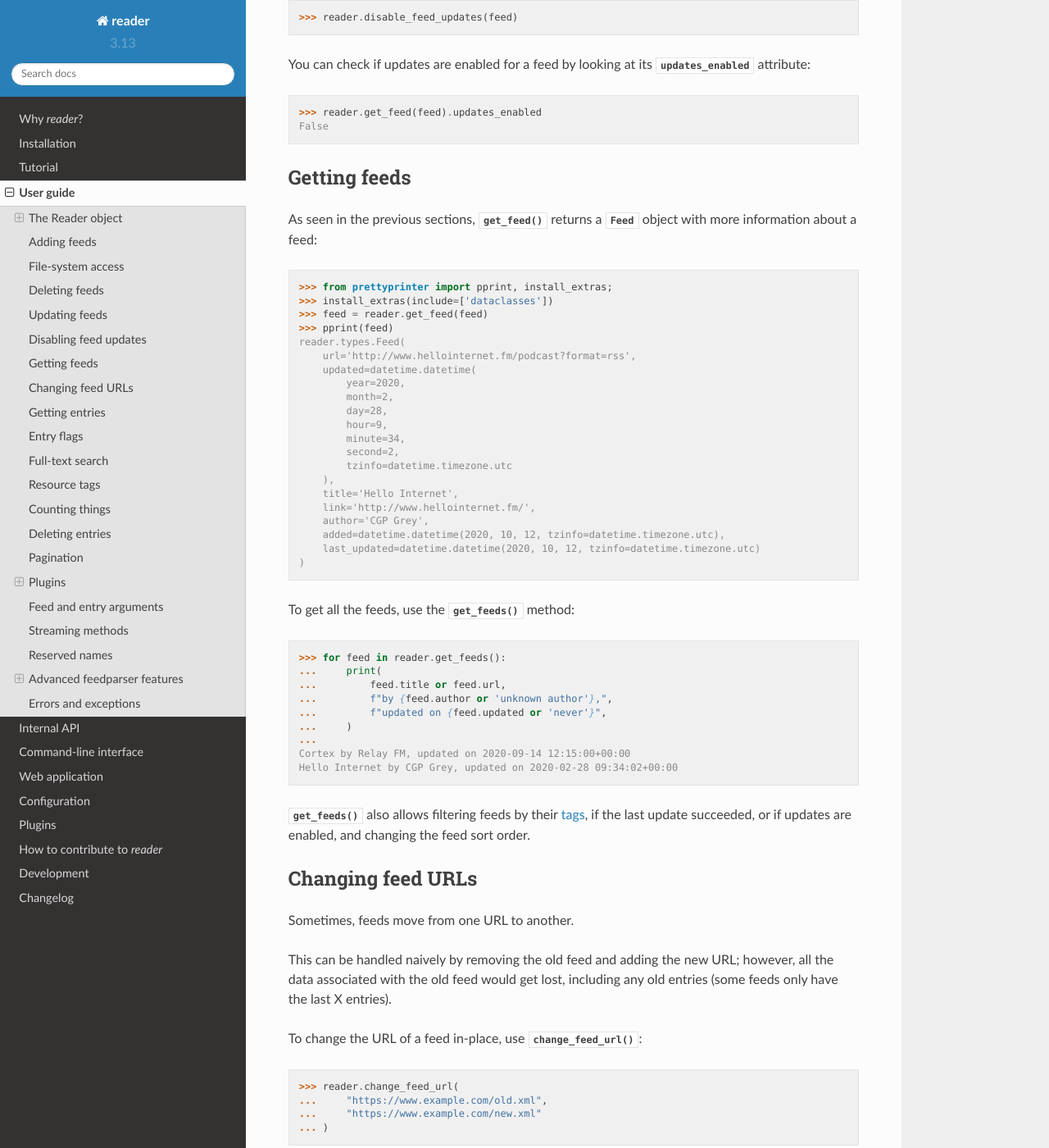
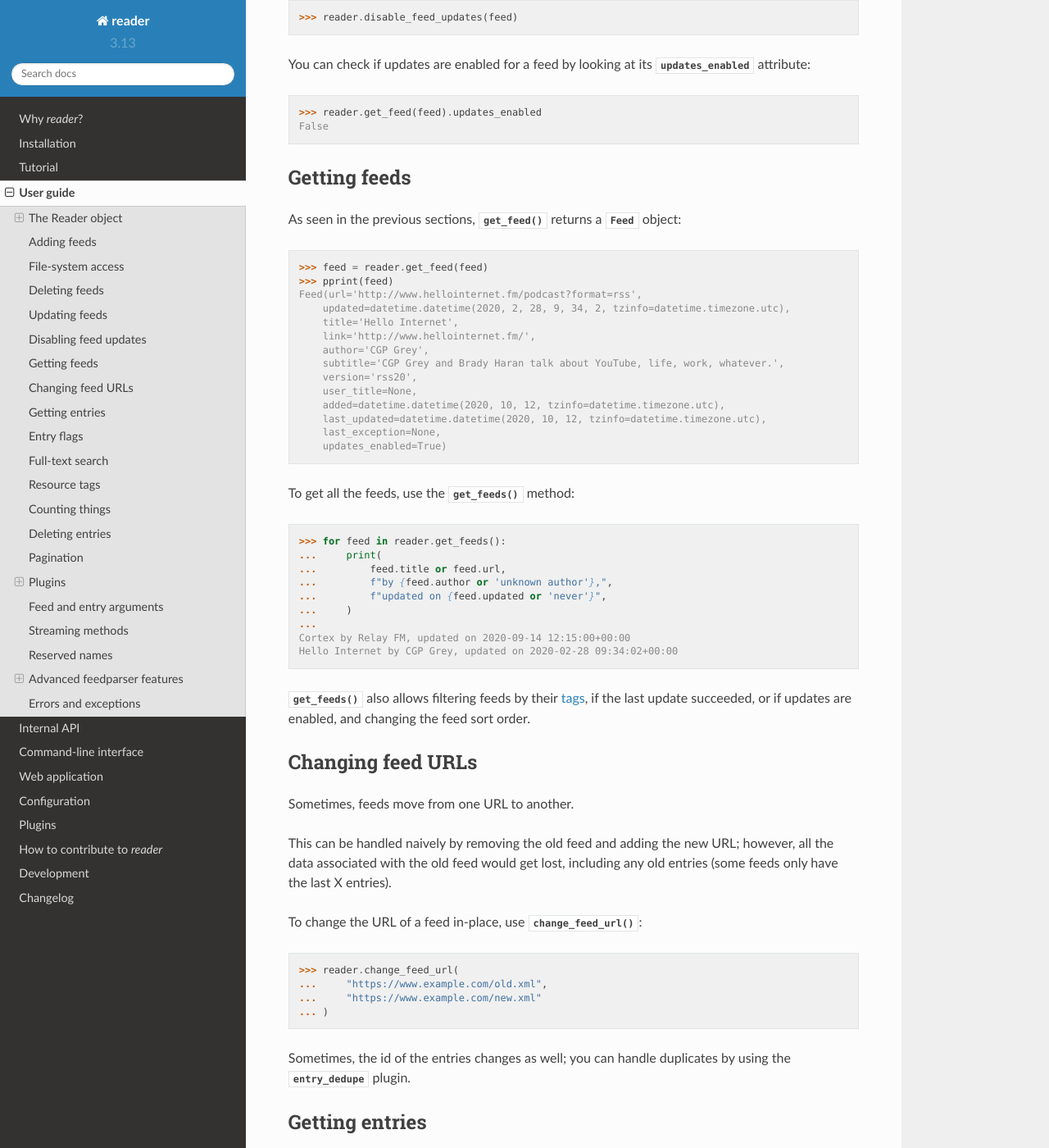
Before and after one commit to Alcides1123/reader, a Sphinx documentation site: the page built from docs/guide.rst, in a window 1280 px wide and 1400 px high, scrolled down 4682 px. Shown: the whole window at 82% size. Built offline with Sphinx 7.4.7 and the Read the Docs theme 2.0.0, drawn with Linux system fonts in a browser that asks for light colours; pages that are not in the unit, such as notebooks, are missing from menus; some of the changed text lies outside the part shown.

Commit message:
Use get_entries(limit=...) in the user guide. #257

```diff
--- a/docs/guide.rst
+++ b/docs/guide.rst
@@ -282,30 +282,22 @@ Getting feeds
 -------------
 
 As seen in the previous sections,
-:meth:`~Reader.get_feed` returns a :class:`Feed` object
-with more information about a feed::
+:meth:`~Reader.get_feed` returns a :class:`Feed` object::
 
-    >>> from prettyprinter import pprint, install_extras;
-    >>> install_extras(include=['dataclasses'])
     >>> feed = reader.get_feed(feed)
     >>> pprint(feed)
-    reader.types.Feed(
-        url='http://www.hellointernet.fm/podcast?format=rss',
-        updated=datetime.datetime(
-            year=2020,
-            month=2,
-            day=28,
-            hour=9,
-            minute=34,
-            second=2,
-            tzinfo=datetime.timezone.utc
-        ),
+    Feed(url='http://www.hellointernet.fm/podcast?format=rss',
+        updated=datetime.datetime(2020, 2, 28, 9, 34, 2, tzinfo=datetime.timezone.utc),
         title='Hello Internet',
         link='http://www.hellointernet.fm/',
         author='CGP Grey',
+        subtitle='CGP Grey and Brady Haran talk about YouTube, life, work, whatever.',
+        version='rss20',
+        user_title=None,
         added=datetime.datetime(2020, 10, 12, tzinfo=datetime.timezone.utc),
-        last_updated=datetime.datetime(2020, 10, 12, tzinfo=datetime.timezone.utc)
-    )
+        last_updated=datetime.datetime(2020, 10, 12, tzinfo=datetime.timezone.utc),
+        last_exception=None,
+        updates_enabled=True)
 
 To get all the feeds, use the :meth:`~Reader.get_feeds` method::
 
@@ -370,12 +362,11 @@ Here is an example of getting entries for a single feed::
 
     >>> feed.title
     'Hello Internet'
-    >>> entries = list(reader.get_entries(feed=feed))
-    >>> for entry in entries[:2]:
-    ...     print(entry.feed.title, '-', entry.title)
+    >>> for entry in reader.get_entries(feed=feed, limit=2):
+    ...     print(entry.title)
     ...
-    Hello Internet - H.I. #136: Dog Bingo
-    Hello Internet - H.I. #135: Place Your Bets
+    H.I. #136: Dog Bingo
+    H.I. #135: Place Your Bets
 
 
 
@@ -385,9 +376,11 @@ Entry flags
 Entries can be marked as :attr:`~Entry.read` or :attr:`~Entry.important`.
 These flags can be used for filtering::
 
-    >>> reader.mark_entry_as_read(entries[0])
-    >>> entries = list(reader.get_entries(feed=feed, read=False))
-    >>> for entry in entries[:2]:
+    >>> entry = next(reader.get_entries(feed=feed))
+    >>> entry.title
+    'H.I. #136: Dog Bingo'
+    >>> reader.mark_entry_as_read(entry)
+    >>> for entry in reader.get_entries(feed=feed, read=False, limit=2):
     ...     print(entry.title)
     ...
     H.I. #135: Place Your Bets
```
Also changed, not shown: other parts of docs/guide.rst (+1 -1 lines).
